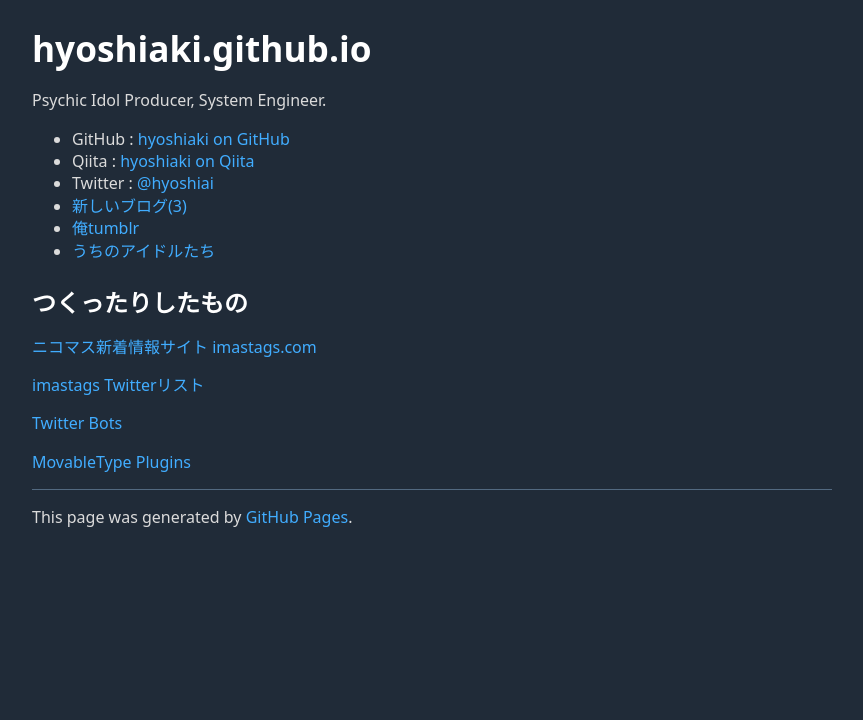
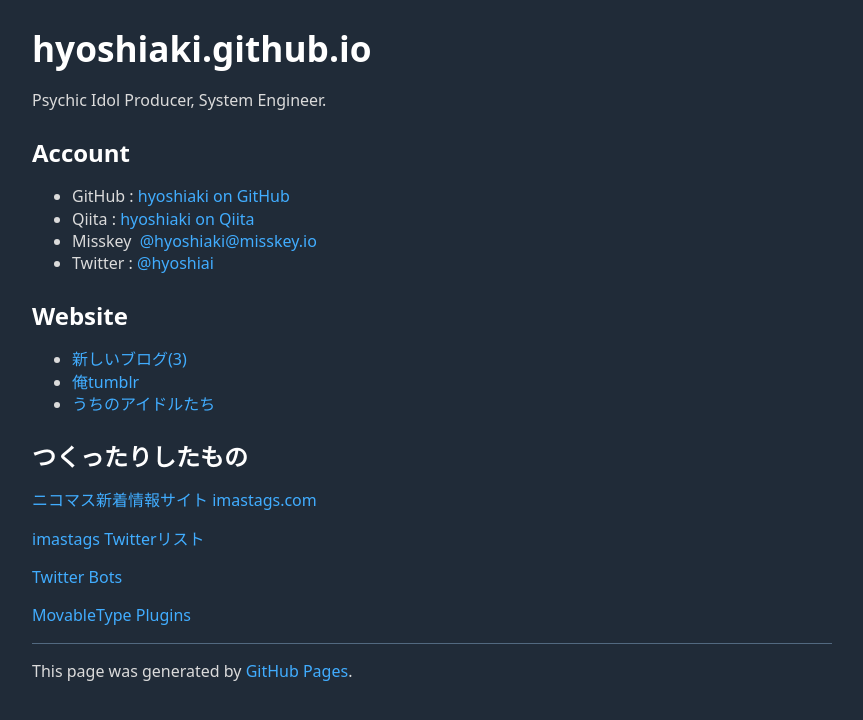
Before and after one commit to hyoshiaki/hyoshiaki.github.io, a Jekyll site: the page built from index.md, in a window 1280 px wide. Shown: the top 720 px of the page, without its empty margins (208-1071 px from the left). Built offline with Jekyll 4.4.1, drawn with Linux system fonts in a browser that asks for light colours; our own code applies the rules of GitHub Pages for plain Markdown files.

Commit message:
add misskey

```diff
--- a/index.md
+++ b/index.md
@@ -2,9 +2,15 @@
 
 Psychic Idol Producer, System Engineer.
 
+## Account
+
 * GitHub&nbsp;:&nbsp;[hyoshiaki on GitHub](https://github.com/hyoshiaki/)
 * Qiita&nbsp;:&nbsp;[hyoshiaki on Qiita](https://qiita.com/hyoshiaki)
+* Misskey&nbsp;&nbsp;[@hyoshiaki@misskey.io](https://misskey.io/@hyoshiaki)
 * Twitter&nbsp;:&nbsp;[@hyoshiai](https://twitter.com/hyoshiaki)
+
+## Website
+
 * [新しいブログ(3)](https://pkchr.livedoor.blog/)
 * [俺tumblr](https://hyoshiaki.tumblr.com/)
 * [うちのアイドルたち](https://min.togetter.com/vHajoO1)
```
